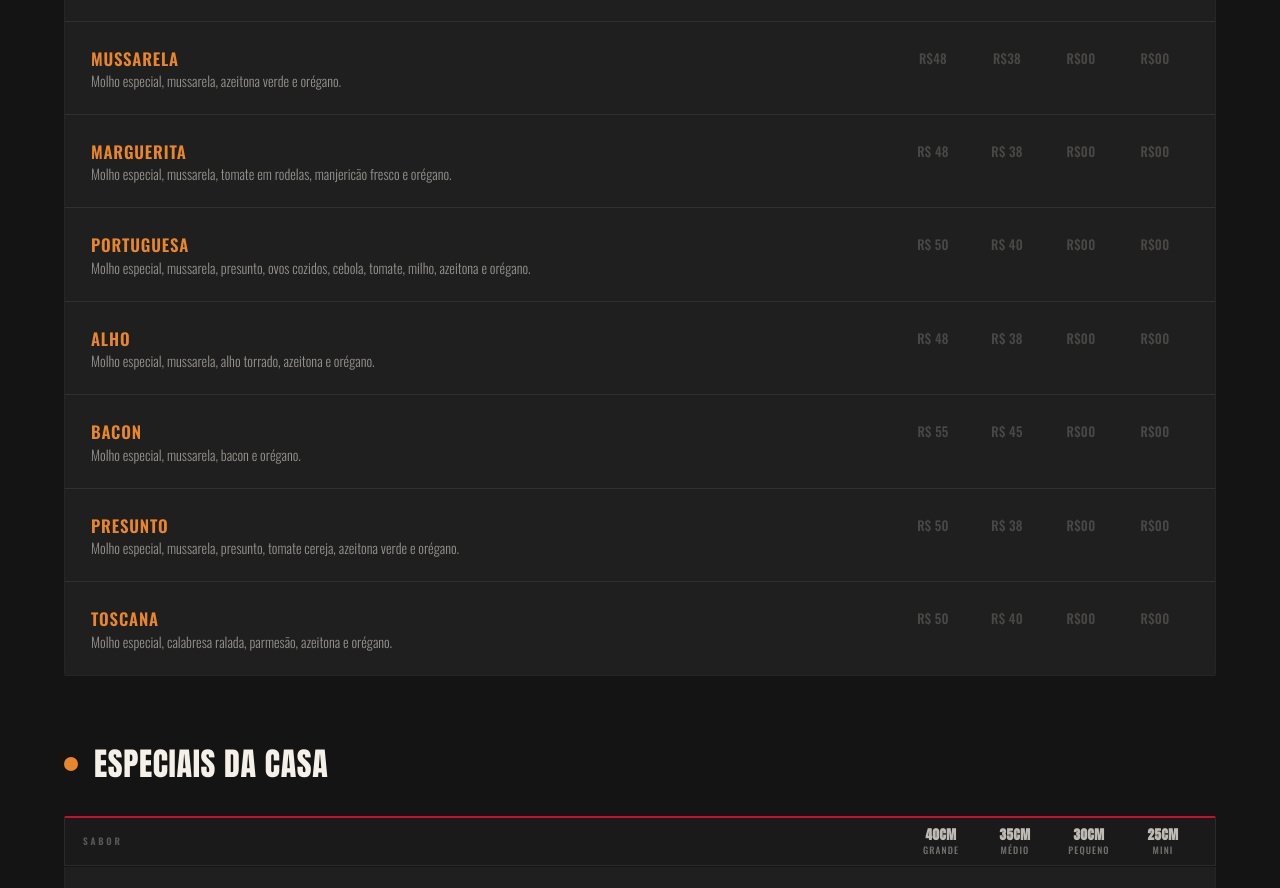
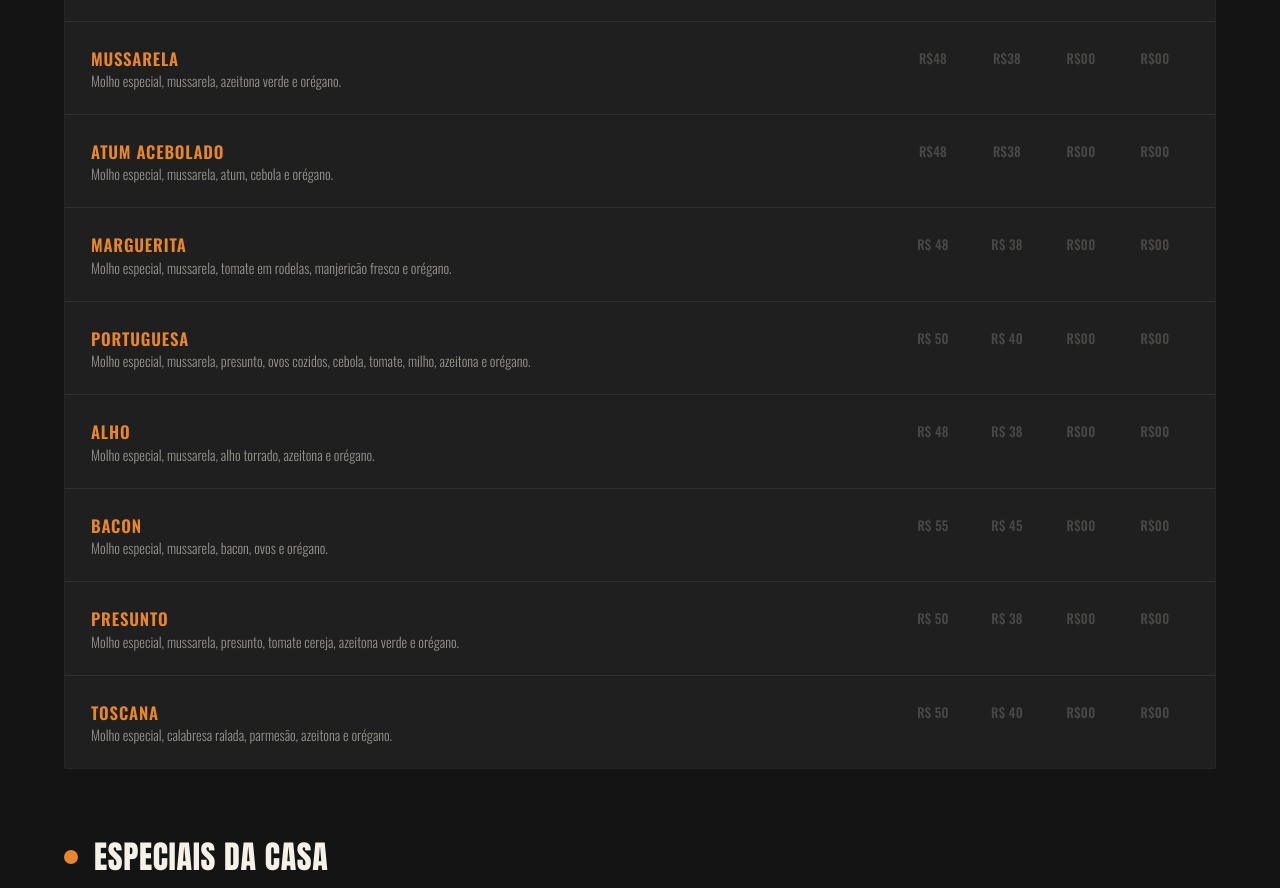
Before and after one commit to eafpowerflow-gif/Lafornatta, a plain HTML site: page index.html in a window 1280 px wide. Shown: the part 1381-2269 px from the top of the page. Drawn offline with nearby package versions, Linux system fonts and the light colour scheme.

Commit message:
Update index.html

```diff
--- a/index.html
+++ b/index.html
@@ -401,6 +401,13 @@
         <span class="menu-price zero">R$00</span>
         <span class="menu-price zero">R$00</span>
       </div>
+        <div class="menu-item">
+        <div class="menu-item-info"><h4>Atum acebolado</h4><p>Molho especial, mussarela, atum, cebola e orégano.</p></div>
+        <span class="menu-price zero">R$48</span>
+        <span class="menu-price zero">R$38</span>
+        <span class="menu-price zero">R$00</span>
+        <span class="menu-price zero">R$00</span>
+      </div>
       <div class="menu-item">
         <div class="menu-item-info"><h4>Marguerita</h4><p>Molho especial, mussarela, tomate em rodelas, manjericão fresco e orégano.</p></div>
         <span class="menu-price zero">R$ 48</span>
@@ -423,7 +430,7 @@
         <span class="menu-price zero">R$00</span>
       </div>
        <div class="menu-item">
-        <div class="menu-item-info"><h4>Bacon</h4><p>Molho especial, mussarela, bacon e orégano.</p></div>
+        <div class="menu-item-info"><h4>Bacon</h4><p>Molho especial, mussarela, bacon, ovos e orégano.</p></div>
         <span class="menu-price zero">R$ 55</span>
         <span class="menu-price zero">R$ 45</span>
         <span class="menu-price zero">R$00</span>
```
